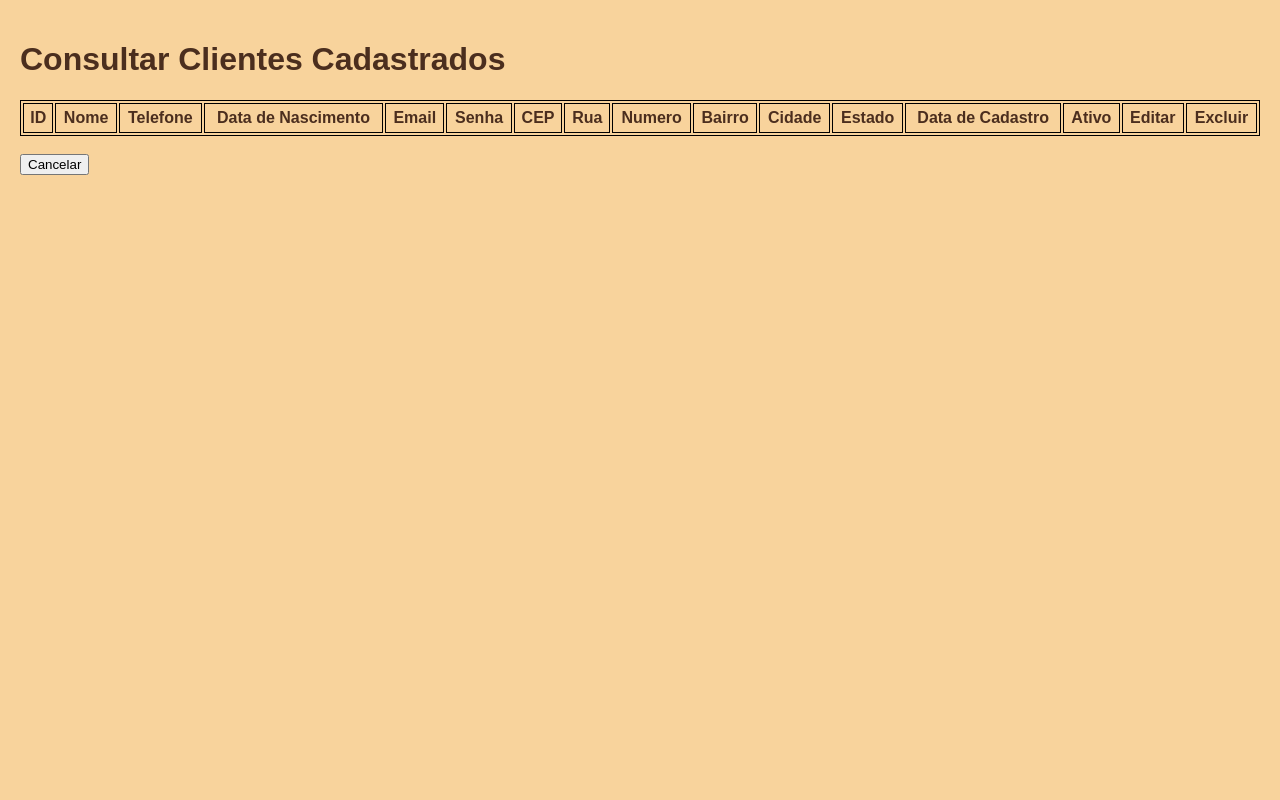
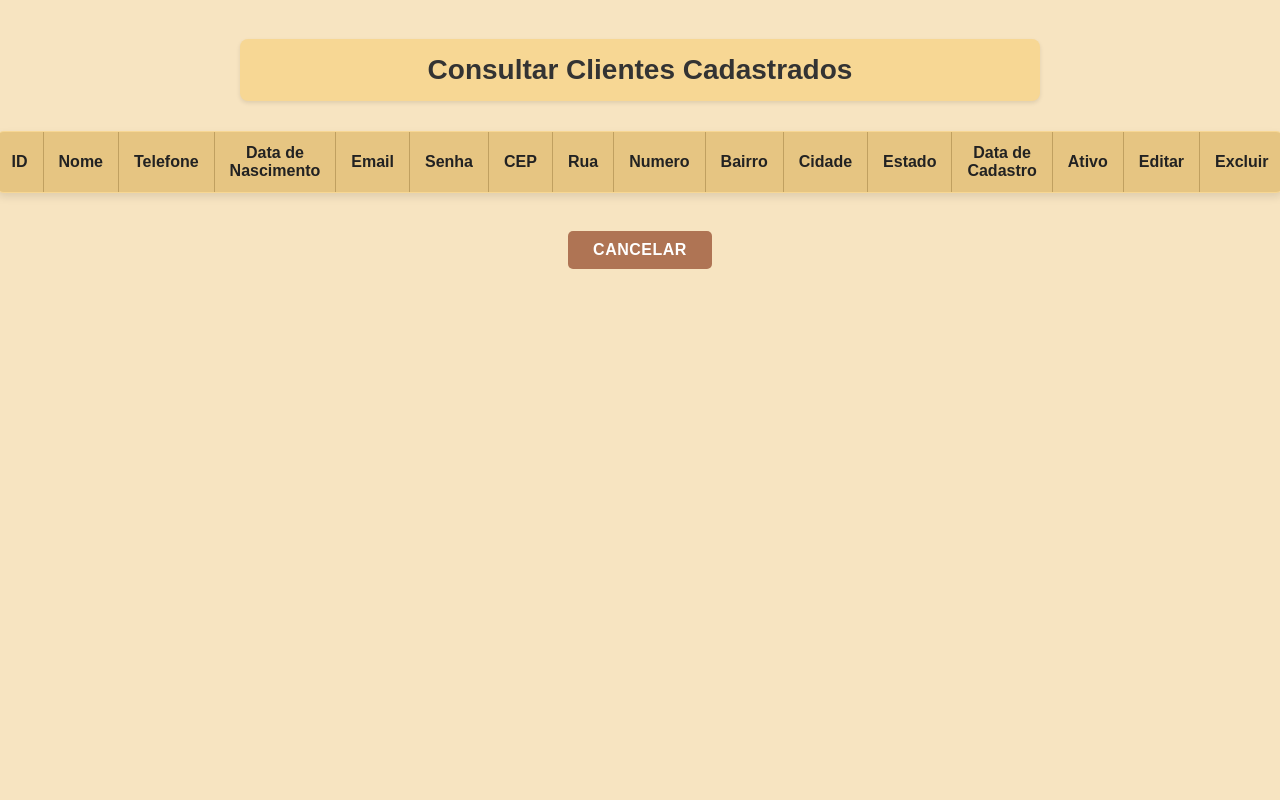
Before and after one commit to victoriafe-sa/Rainha_do_Ouro, a PHP site: page /Clientes/FormConsultarClientes.php in a window 1280 px wide. Run offline with PHP 8.4, Linux system fonts and the light colour scheme; data that the repository does not hold is empty.

Commit message:
adaptaçao do css

```diff
--- a/css/consultar.css
+++ b/css/consultar.css
@@ -1,142 +1,145 @@
 body {
-	font-family: 'Arial', sans-serif;
-	background-color: #F8D39C;
+    font-family: sans-serif;
+    background-color: #f7e4c1; /* Light gray background for the body */
+    display: flex;
+    flex-direction: column; /* Arrange content in a column */
+    align-items: center; /* Center horizontally */
+    min-height: 100vh;
     margin: 0;
-	padding: 20px;
-	color: #4B2E1E;
+    padding: 20px; /* Add some padding around the content */
+    box-sizing: border-box; /* Include padding in element's total width and height */
 }
 
-@keyframes fade {
-	from {
-		opacity: 0;
-		transform: translateY(-20px);
-	}
-	to {
-		opacity: 1;
-		transform: translateY(0);
-	}
+h1 {
+    text-align: center;
+    color: #333;
+    margin-bottom: 30px;
+    font-size: 28px;
+    padding: 15px 30px;
+    background-color: #f7d794; /* Yellowish background for the title */
+    border-radius: 8px;
+    box-shadow: 0 2px 4px rgba(0, 0, 0, 0.1);
+    max-width: 800px;
+    width: 100%;
+    box-sizing: border-box;
 }
 
-.fade-in {
-	animation: fade 1s ease-out;
+table {
+    background-color: #f7d794; /* Yellowish background for the table */
+    border-collapse: collapse; /* Collapse borders between cells */
+    margin-bottom: 20px;
+    border: 1px solid #c0a060; /* Darker yellowish border */
+    border-radius: 8px; /* Rounded corners for the table */
+    overflow: hidden; /* Ensures rounded corners are visible */
+    box-shadow: 0 4px 8px rgba(0, 0, 0, 0.1);
 }
 
-img {
-	display: block;
-	margin: 0 auto 20px;
-	width: 200px;
-	height: auto;
-	border-radius: 10px;
-	box-shadow: 0 4px 8px rgba(0, 0, 0, 0.15);
+table tr:first-child { /* Style for the header row */
+    background-color: #e6c582; /* Slightly darker yellowish for header */
 }
 
-.formulario {
-	max-width: 1000px;
-	margin: auto;
-	background-color: #a67b5b8f;
-	padding: 40px 30px;
-	border-radius: 15px;
-	box-shadow: 0 6px 20px rgba(0, 0, 0, 0.15);
-	backdrop-filter: blur(2px);
+table th, table td {
+    padding: 12px 15px; /* Padding inside cells */
+    text-align: center;
+    border: 1px solid #c0a060; /* Borders for cells */
+    color: #333;
 }
 
-h2 {
-	text-align: center;
-	margin-bottom: 40px;
-	font-size: 2em;
-	color: #4B2E1E;
+table strong {
+    color: #222; /* Stronger color for header text */
 }
 
-.section-title {
-	font-size: 1.4em;
-	margin: 30px 0 20px;
-	border-bottom: 2px solid #4B2E1E;
-	padding-bottom: 8px;
-	color: #4B2E1E;
+table tr:nth-child(even) { /* Zebra striping for rows */
+    background-color: #fcdfa9; /* Lighter yellow for even rows */
 }
 
-.form-section {
-	display: flex;
-	flex-wrap: wrap;
-	gap: 25px;
+table tr:hover {
+    background-color: #fce8bd; /* Even lighter yellow on row hover */
 }
 
-.form-group {
-	flex: 1 1 45%;
-	min-width: 280px;
-	display: flex;
-	flex-direction: column;
+a {
+    color: #000000; /* Standard blue for links */
+    text-decoration: none; /* No underline by default */
+    transition: color 0.2s;
 }
 
-label {
-	margin-bottom: 8px;
-	font-weight: bold;
-	color: #4B2E1E;
+a:hover {
+    color: #252525; /* Darker blue on hover */
+    text-decoration: underline; /* Underline on hover */
 }
 
-input[type="text"],
-input[type="date"],
-input[type="email"],
-input[type="tel"],
-input[type="file"],
-select,
-textarea {
-	width: 100%;
-	padding: 10px 12px;
-	border-radius: 8px;
-	border: 1px solid #ccc;
-	box-sizing: border-box;
-	box-shadow: inset 0 1px 3px rgba(75, 46, 30, 0.2);
-	background-color: #e4ddddc6;
-	transition: all 0.3s ease;
-	font-size: 1em;
-	color: #2d1a12;
+/* Style for the 'Cancelar' button */
+.botoes {
+    background-color: #af7454; /* Grayish background for the button */
+    color: #ffffff;
+    padding: 10px 25px;
+    border: none;
+    border-radius: 5px;
+    cursor: pointer;
+    font-size: 16px;
+    transition: background-color 0.3s, border-color 0.3s, box-shadow 0.2s;
+    text-transform: uppercase;
+    font-weight: bold;
+    letter-spacing: 0.5px;
 }
 
-input:focus,
-select:focus,
-textarea:focus {
-	outline: none;
-	border: 1px solid #4B2E1E;
-	box-shadow: 0 0 8px rgba(75, 46, 30, 0.2);
-	background-color: #e6e6e6;
+.botoes:hover {
+    background-color: #4e2f1b; /* Lighter gray on hover */
+    border-color: #777;
+    box-shadow: 0 2px 5px rgba(0, 0, 0, 0.2);
 }
 
-textarea {
-	resize: vertical;
-	min-height: 100px;
+/* Ensure the table doesn't overflow on smaller screens */
+@media (max-width: 768px) {
+    table, h1 {
+        width: 95%; /* Adjust width for smaller screens */
+        margin-left: auto;
+        margin-right: auto;
+    }
+    table, thead, tbody, th, td, tr {
+        display: block; /* Make table elements block-level for stacking */
     }
 
-.full-width {
-	flex: 1 1 100%;
+    thead tr {
+        position: absolute;
+        top: -9999px; /* Hide table headers visually */
+        left: -9999px;
     }
 
-.submit-btn {
-	display: block;
-	margin: 40px auto 0;
-	padding: 14px 35px;
-	background-color: #4B2E1E;
-	color: white;
-	border: none;
-	border-radius: 30px;
-	font-size: 1em;
-	cursor: pointer;
-	font-weight: bold;
-	letter-spacing: 0.5px;
-	box-shadow: 0 6px 12px rgba(0, 0, 0, 0.2);
-	transition: background-color 0.3s ease, transform 0.2s ease;
+    tr {
+        border: 1px solid #ccc;
+        margin-bottom: 10px;
+        border-radius: 5px;
+        overflow: hidden;
     }
 
-.submit-btn:hover {
-	background-color: #27170e;
-	transform: scale(1.03);
+    td {
+        border: none; /* Remove individual cell borders when stacked */
+        border-bottom: 1px solid #eee;
+        position: relative;
+        padding-left: 50%; /* Make space for the label */
+        text-align: left; /* Align text to the left */
     }
 
-@media (max-width: 768px) {
-	.form-group {
-		flex: 1 1 100%;
+    td:before {
+        position: absolute;
+        top: 6px;
+        left: 6px;
+        width: 45%;
+        padding-right: 10px;
+        white-space: nowrap;
+        content: attr(data-label); /* Use data-label for content */
+        font-weight: bold;
+        color: #555;
     }
-	.form-container {
-		padding: 25px 20px;
+
+    /* Assign data-label to each td for responsive table headers */
+    td:nth-of-type(1):before { content: "ID"; }
+    td:nth-of-type(2):before { content: "Nome"; }
+    td:nth-of-type(3):before { content: "Descrição"; }
+    td:nth-of-type(4):before { content: "Preço de Venda"; }
+    td:nth-of-type(5):before { content: "Categoria"; }
+    td:nth-of-type(6):before { content: "Ativo"; }
+    td:nth-of-type(7):before { content: "Editar"; }
+    td:nth-of-type(8):before { content: "Deletar"; }
 }
-}
```
Lines whose indentation alone changed are shown as unchanged.
